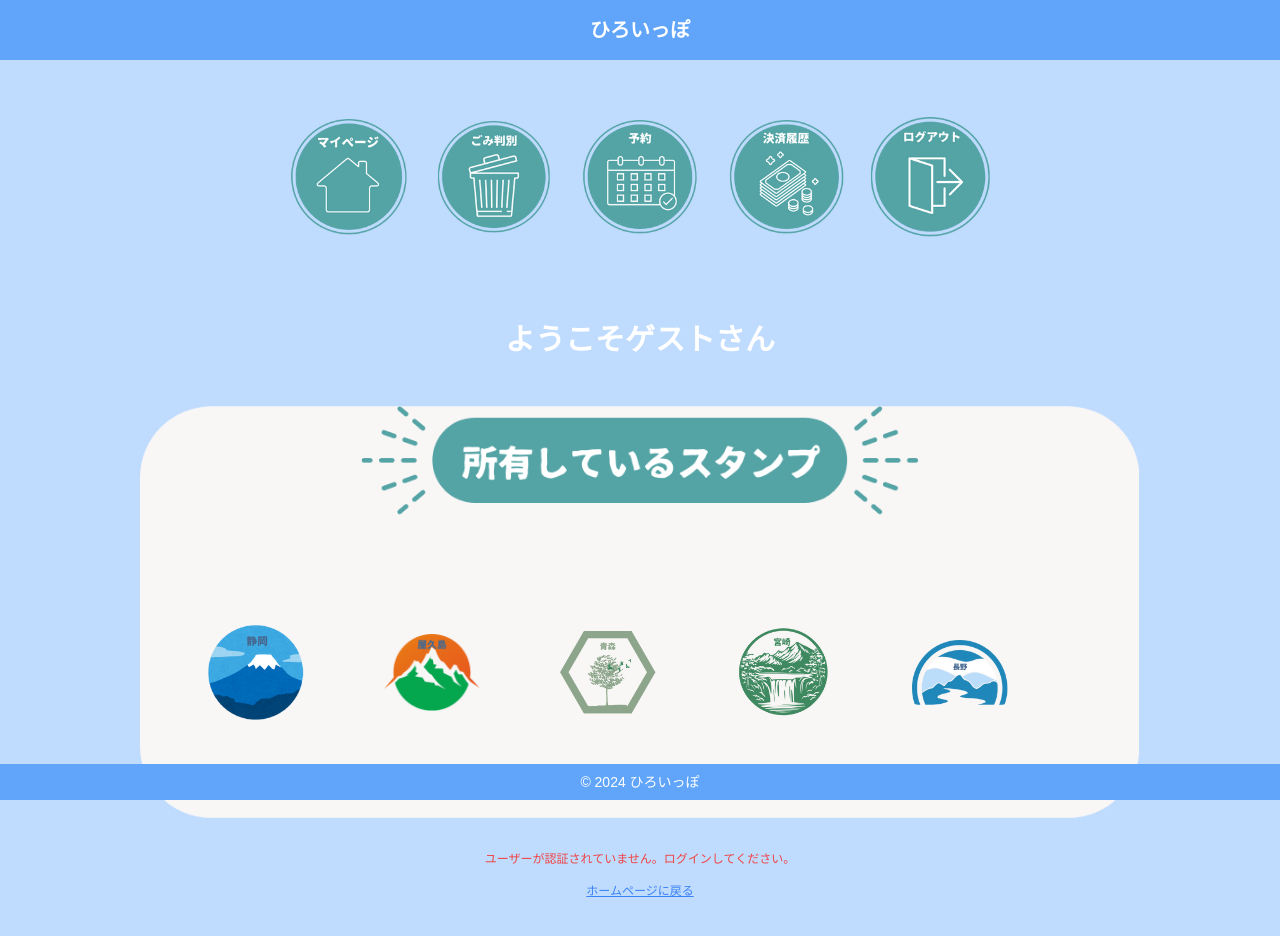
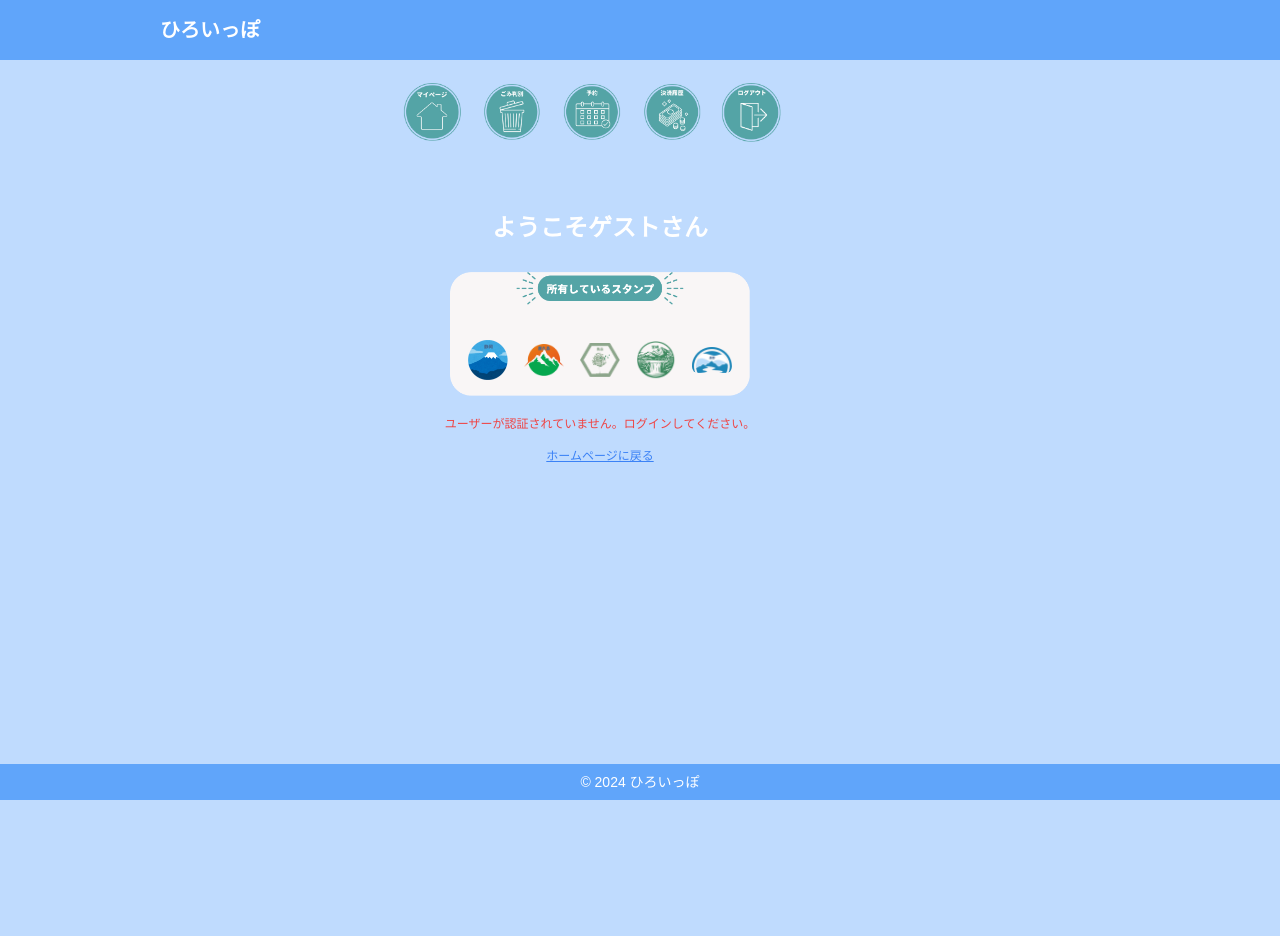
Before and after one commit to ms-engineer-bc24-10/Section_9_team_B, a Next.js app in the folder frontend/: page /mypage in a window 1280 px wide. Shown: the top 936 px of the page. After the commit the page ends 800 px from the top, so only its background shows below. Built offline with nearby package versions, Linux system fonts and the light colour scheme; no server answers.

Commit message:
スマホサイズのデザインに変更してます

```diff
--- a/frontend/src/app/home/page.tsx
+++ b/frontend/src/app/home/page.tsx
@@ -3,7 +3,6 @@
 import { useState } from 'react';
 import { useRouter } from 'next/navigation';
 import Footer from '@/components/Footer';
-import Header from '@/components/Header'; // Header をインポート
 import { signInWithEmailAndPassword } from 'firebase/auth';
 import { auth } from '../../utils/firebase';
 import Image from 'next/image';
@@ -33,7 +32,9 @@ export default function HomePage() {
   return (
     <div className="min-h-screen flex flex-col bg-blue-200">
       {/* ヘッダー */}
-      <Header />
+      <div className="text-xl font-bold text-center py-4 text-white bg-blue-400 fixed top-0 left-0 w-full z-10">
+        ひろいっぽ
+      </div>
 
       {/* 富士山セクション (丸い枠) */}
 
--- a/frontend/src/app/mypage/page.tsx
+++ b/frontend/src/app/mypage/page.tsx
@@ -124,15 +124,14 @@ export default function MyPage() {
 
   return (
     <>
-      {/* ヘッダー */}
       <header className="w-full bg-blue-400 text-white py-4 fixed top-0 left-0 z-10">
-        <div className="text-center">
-          <h1 className="text-xl font-bold">ひろいっぽ</h1>
+        <div className="flex h-full">
+          <h1 className="text-xl font-bold ml-40">ひろいっぽ</h1>
         </div>
       </header>
 
       <div
-        className="w-full h-full flex flex-col items-center bg-gray-100 p-2 pt-10 pb-10 text-xs"
+        className="w-full h-full flex flex-col items-center bg-gray-100 p-1 pt-5 pb-10 text-xs"
         style={{ backgroundColor: '#bfdbfe' }}
       >
         {/* ボタンエリア */}
@@ -161,7 +160,7 @@ export default function MyPage() {
           ].map((item, index) => (
             <div
               key={index}
-              className="relative w-[130px] h-[130px] text-center"
+              className="relative w-16 h-10 text-center -translate-x-12"
             >
               <Link
                 href={item.href}
@@ -191,24 +190,24 @@ export default function MyPage() {
         </div>
 
         {/* イベント紹介 */}
-        <h1 className="text-3xl font-bold mb-4 text-white pt-20">
+        <h1 className="text-2xl font-bold mb-2 text-white pt-20 -translate-x-10">
           ようこそ{username || 'ゲスト'}さん
         </h1>
 
         {/* フレーム画像 */}
-        <div className="relative flex justify-center my-8">
+        <div className="relative flex justify-center my-5 -translate-x-10">
           <Image
             src="/stamps/stamp_frame.png"
             alt="スタンプフレーム"
             layout="intrinsic"
-            width={1000}
-            height={1000}
+            width={300}
+            height={300}
             className="z-0"
           />
 
           {/* スタンプ画像 */}
-          <div className="absolute inset-0 flex items-center justify-center z-10 mt-32 -translate-x-8 -translate-y-4">
-            <div className="grid grid-cols-5 gap-x-20 grid-cols-5 gap-4 w-4/5 h-2 transform -translate-y-40">
+          <div className="absolute inset-0 flex items-center justify-center z-10 mt-32 -translate-x-3 -translate-y-6">
+            <div className="grid grid-cols-5 gap-x-10 grid-cols-5  w-4/5 h-2 transform -translate-y-40">
               {[
                 '/stamps/1badge.png',
                 '/stamps/2badge.png',
@@ -218,7 +217,7 @@ export default function MyPage() {
               ].map((src, index) => (
                 <div
                   key={index}
-                  className="rounded-lg flex items-center justify-center h-24 w-24 mt-32"
+                  className="rounded-lg flex items-center justify-center h-10 w-10 mt-32"
                 >
                   <Image
                     src={src}
@@ -235,7 +234,7 @@ export default function MyPage() {
 
         {/* エラーメッセージ */}
         {error ? (
-          <div className="text-center">
+          <div className="text-center -translate-x-10">
             <p className="text-red-500 mb-4">{error}</p>
             <a
               href="/home"
```
